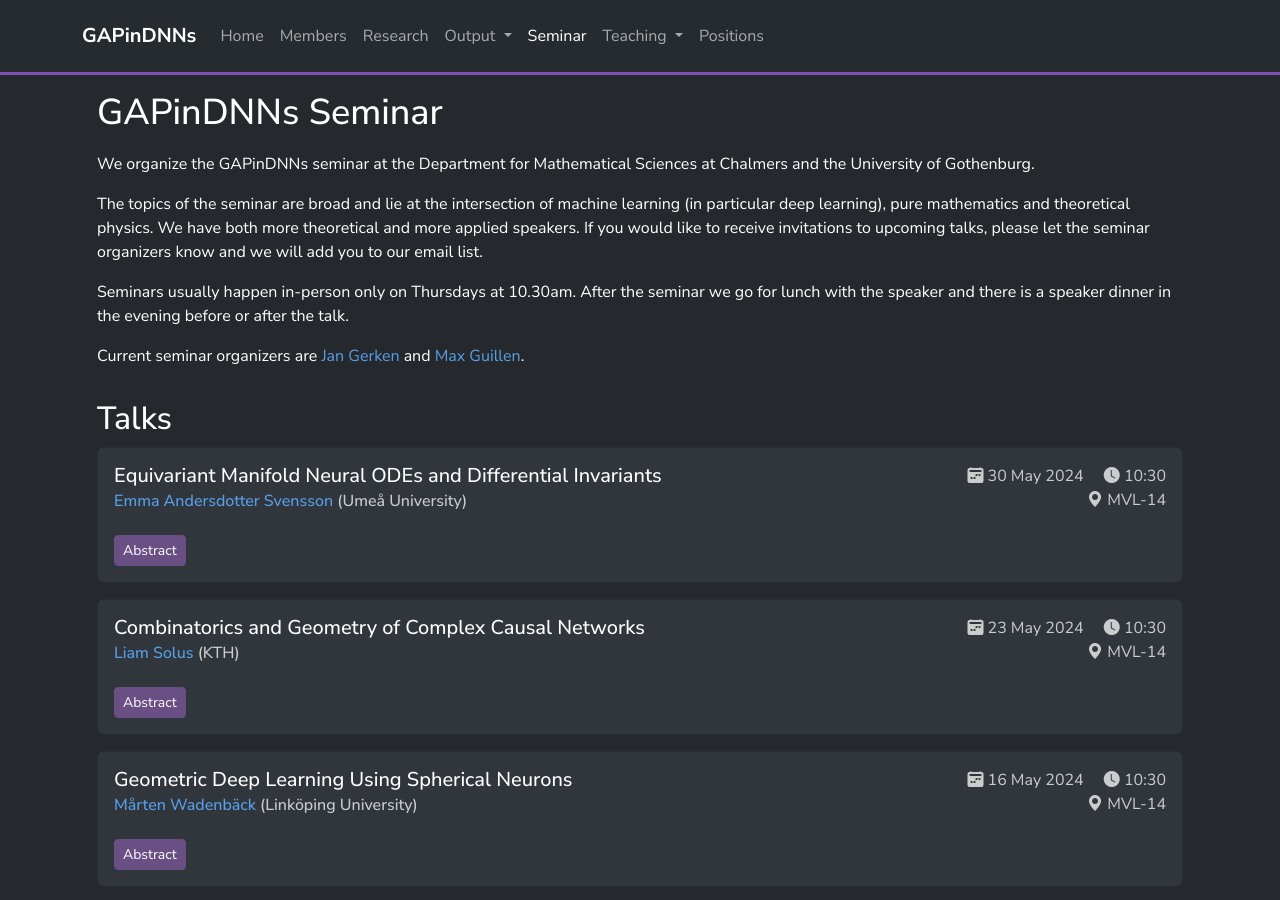
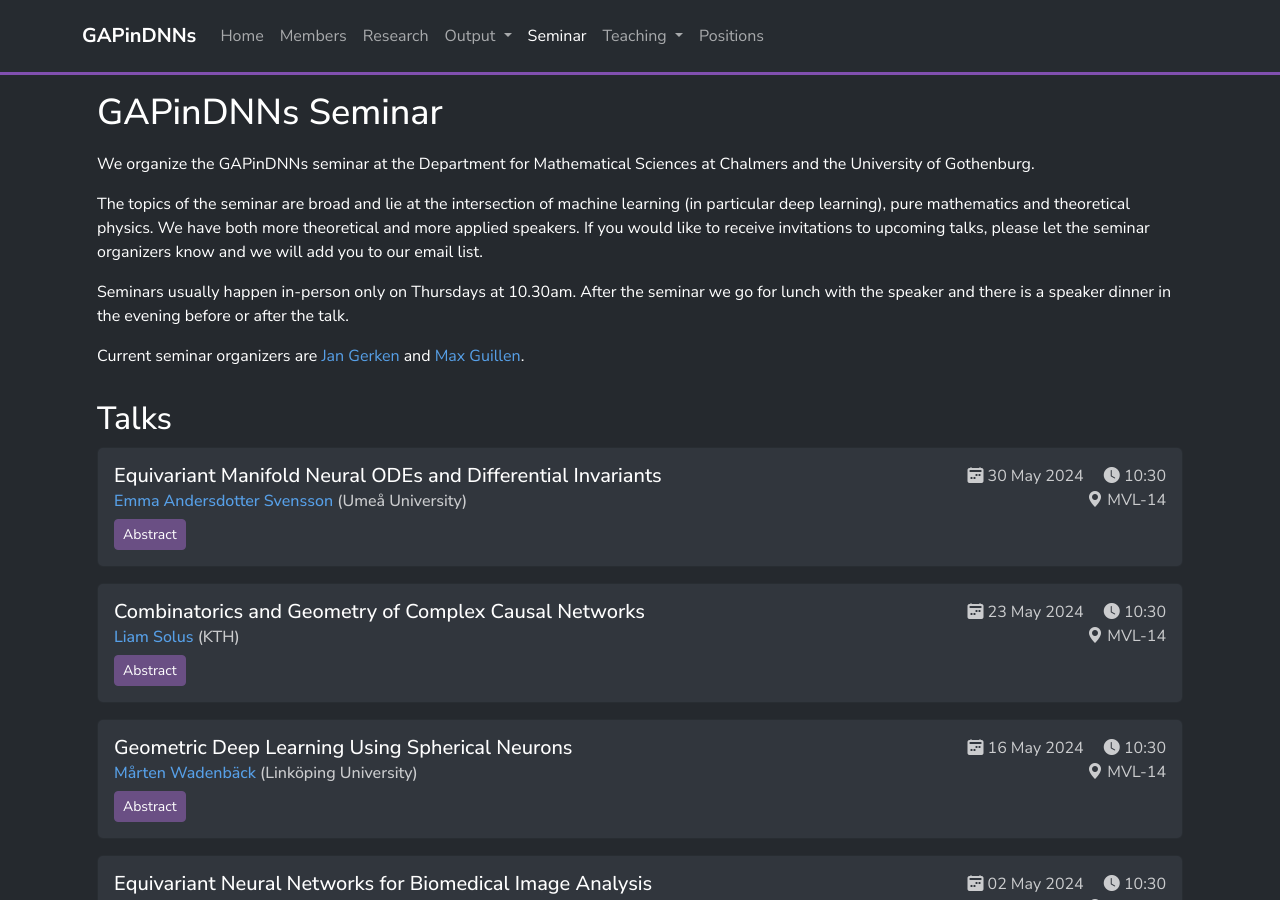
Before and after one commit to GAPinDNNs/gapindnns.github.io, a Jekyll site: the page built from _pages/seminar.md, in a window 1280 px wide and 900 px high. Built offline with Jekyll 4.4.1, drawn with Linux system fonts in a browser that asks for light colours; nearby versions of some CDN libraries.

Commit message:
Fixed layout issues in talk cards

```diff
--- a/_includes/talk.html
+++ b/_includes/talk.html
@@ -30,13 +30,8 @@
         </div>
       </div>
     </div>
-    <!-- <div class="row align-items-center justify-content-between"> -->
-    <!-- <div class="col-sm-8"> -->
 
-    <!-- </div> -->
-
-    <!-- </div> -->
-    <p class="card-text">
+    <div class="card-text">
       <div class="row align-items-center justify-content-between">
 	<div class="col-sm-5">
 	  {% if talk.abstract %}
@@ -64,23 +59,10 @@
       </div>
 
       {% if talk.abstract %}
-    <div class="collapse" id="talk_abstract_{{ id }}">
+      <div class="collapse mt-3" id="talk_abstract_{{ id }}">
         {{ talk.abstract | markdownify }}
       </div>
       {% endif %}
-    <!-- <div class="row align-items-center justify-content-between"> -->
-      <!-- {% if talk.talklisher %} -->
-      <!-- <div class="col-sm-5"> -->
-      <!--   talklished: -->
-      <!--   <a href="{{ talk.URL }}" class="card-link">{{ talk.talklisher }}</a> -->
-      <!-- </div> -->
-      <!-- {% endif %} -->
-      <!-- {% if talk.preprint %} -->
-      <!-- <div class="col-sm-5"> -->
-      <!--   Preprint: -->
-      <!--   <a href="{{ talk.preprint.URL }}" class="card-link">{{ talk.preprint.name }}</a> -->
-      <!-- </div> -->
-      <!-- {% endif %} -->
-    <!-- </div>  -->
     </div>
   </div>
+</div>
```
Also changed, not shown: _includes/publication.html (indentation only). Lines whose indentation alone changed are shown as unchanged.
